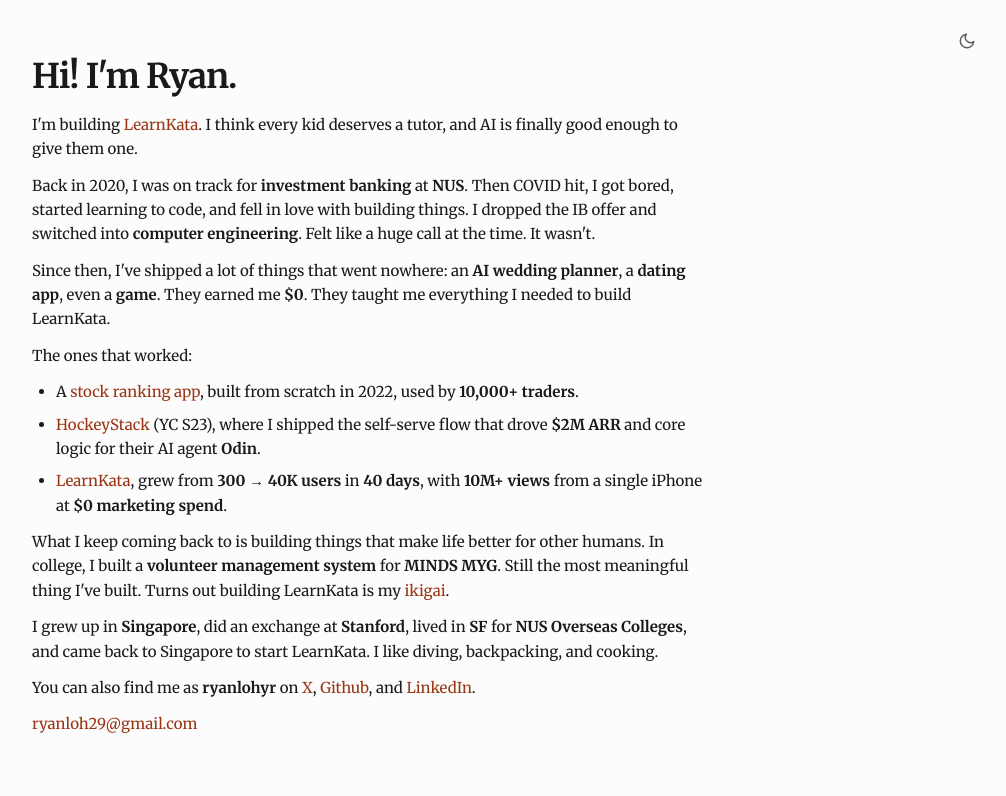
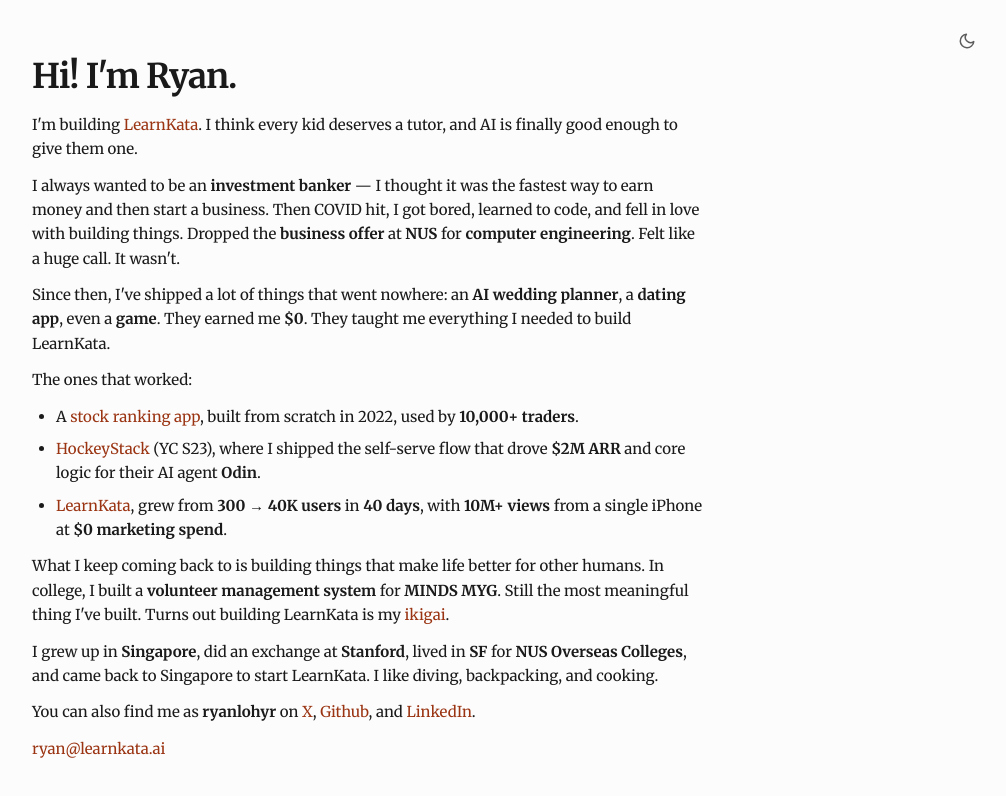
Before and after one commit to ryanlohyr/ryanlohyr-portfolio, a Next.js app: page / in a window 1280 px wide. Shown: the top 796 px of the page, without its empty margins (272-1278 px from the left). Built offline with nearby package versions, Linux system fonts and the light colour scheme.

Commit message:
Small update

```diff
--- a/src/app/page.tsx
+++ b/src/app/page.tsx
@@ -21,13 +21,15 @@
         </p>
 
         <p>
-          Back in 2020, I was on track for{" "}
-          <span className="font-bold">investment banking</span> at{" "}
-          <span className="font-bold">NUS</span>. Then COVID hit, I got bored,
-          started learning to code, and fell in love with building things. I
-          dropped the IB offer and switched into{" "}
+          I always wanted to be an{" "}
+          <span className="font-bold">investment banker</span> — I thought it
+          was the fastest way to earn money and then start a business. Then
+          COVID hit, I got bored, learned to code, and fell in love with
+          building things. Dropped the{" "}
+          <span className="font-bold">business offer</span> at{" "}
+          <span className="font-bold">NUS</span> for{" "}
           <span className="font-bold">computer engineering</span>. Felt like a
-          huge call at the time. It wasn&apos;t.
+          huge call. It wasn&apos;t.
         </p>
 
         <p>
@@ -145,10 +147,10 @@
 
         <p>
           <a
-            href="mailto:ryanloh29@gmail.com"
+            href="mailto:ryan@learnkata.ai"
             className="text-accent hover:underline"
           >
-            ryanloh29@gmail.com
+            ryan@learnkata.ai
           </a>
         </p>
       </div>
```
